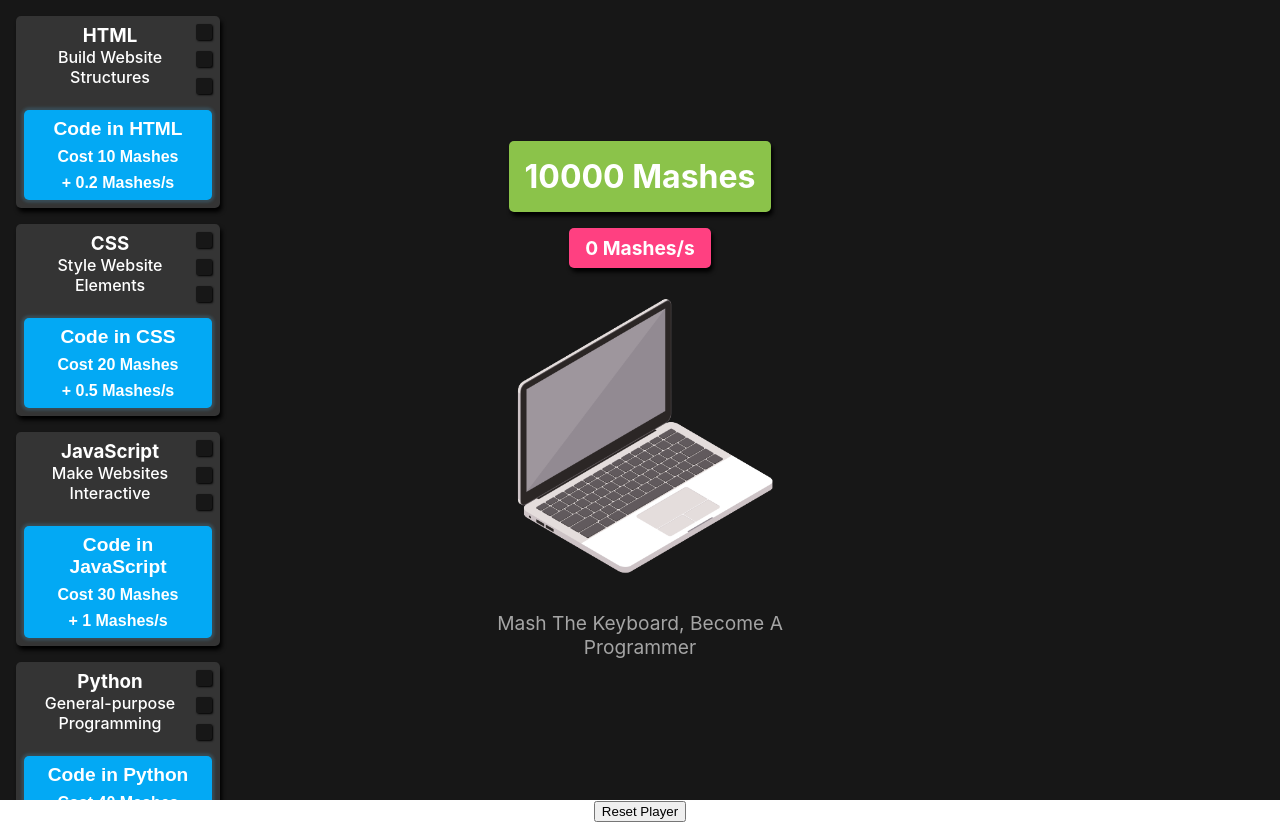
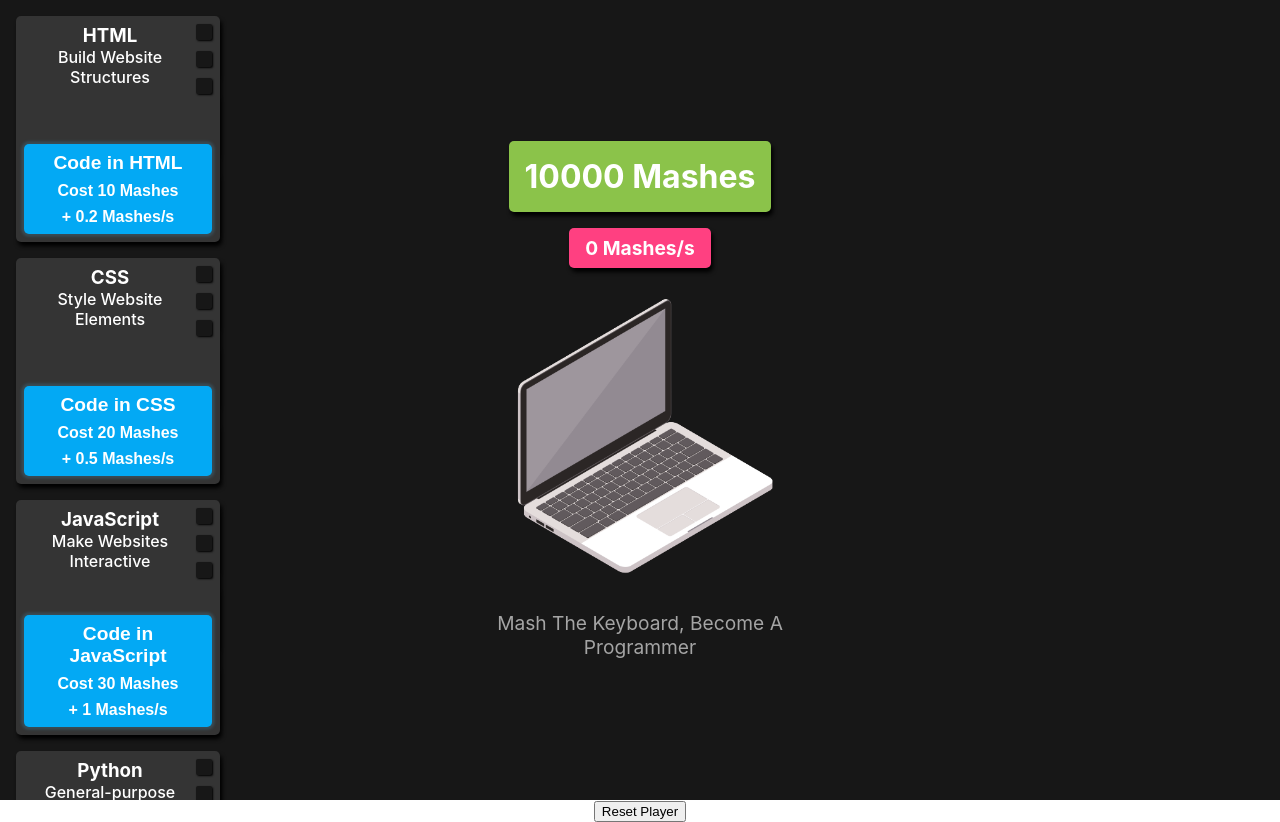
Before and after one commit to AntonErikssonCode/keyboard-masher, a React (Create React App) app: page / in a window 1280 px wide. Built offline with nearby package versions, Linux system fonts and the light colour scheme.

Commit message:
Perks animation works

```diff
--- a/src/components/upgradesSection/Perk.tsx
+++ b/src/components/upgradesSection/Perk.tsx
@@ -7,6 +7,7 @@
   index: number;
   upgradeName: string;
   handleSetPlayerInfo: (info: any) => void;
+  animate: boolean;
 }
 function Perk({
   handleSetPlayerInfo,
@@ -14,6 +15,7 @@
   perk,
   index,
   upgradeName,
+  animate
 }: Perk) {
   const [isPressed, setIsPressed] = useState(false);
   const [isBought, setIsBought] = useState(isPerkBought());
@@ -73,7 +75,7 @@
   }
 
   return (
-    <div className="perk default-border crazy-box-shadow">
+    <div className={`perk default-border crazy-box-shadow ${animate?"perks-animate":""} ${"perk"+index}`}>
       <div className="perk-info">
         <h4>{perk.name}</h4>
         <h5>{perk.bonus}</h5>
--- a/src/components/upgradesSection/Upgrade.tsx
+++ b/src/components/upgradesSection/Upgrade.tsx
@@ -391,7 +391,7 @@
       </div>
       <div className="perks-container">
         {perks.map((perk: any, index: number) => {
-          if (open) {
+
             return (
               <Perk
                 handleSetPlayerInfo={handleSetPlayerInfo}
@@ -400,9 +400,10 @@
                 playerInfo={playerInfo}
                 index={index}
                 upgradeName={name}
+                animate={open}
               />
             );
-          }
+
         })}
       </div>
     </div>
--- a/src/components/upgradesSection/perk.css
+++ b/src/components/upgradesSection/perk.css
@@ -13,14 +13,27 @@
   color: white;
   padding: 0.2rem 0.5rem;
   justify-content: space-between;
+
+  transform: translateX(-110%);
+}
+.perk0 {
+  transition: all 0.2s ease-out 0s;
+}
+.perk1 {
+  transition: all 0.2s ease-out 0.1s;
+}
+.perk2 {
+  transition: all 0.2s ease-out 0.2s;
 }
 
-.perk-info{
+.perks-animate {
+  transform: translateX(0);
+}
+.perk-info {
   display: flex;
   flex-direction: column;
-
 }
-.perk-button{
+.perk-button {
   border: none;
   background-color: var(--accent-color);
   color: var(--text-color);
@@ -31,9 +44,8 @@
   justify-content: center;
   align-items: center;
   transition: transform 0.1s ease;
-
 }
 
-.cant-afford-upgrade{
+.cant-afford-upgrade {
   background-color: var(--accent-color-3);
 }
--- a/src/components/upgradesSection/upgrade.css
+++ b/src/components/upgradesSection/upgrade.css
@@ -13,6 +13,7 @@
   gap: 1rem;
   cursor: pointer;
   justify-content: space-between;
+  z-index: 3;
 
 }
 
@@ -101,23 +102,10 @@
   flex-direction: column;
   justify-content: space-between;
   padding: 0.5rem;
-  animation: slideIn 1s ease-out 0s ;
   position: relative;
-   /* Initial position outside the screen */
-  transition: all 0.5s ease-out;
+
 }
-/*
-@keyframes slideIn {
-  from {
-    transform: translateX(-100%);
-    opacity: 0;
-  }
-  to {
-    transform: translateX(0);
-    opacity: 1;
-  }
-}
- */
+
 .upgrades-mashesPerSec{
   font-weight: 400;
 }
--- a/src/index.css
+++ b/src/index.css
@@ -5,6 +5,7 @@
     sans-serif;
   -webkit-font-smoothing: antialiased;
   -moz-osx-font-smoothing: grayscale;
+  user-select: none;
 }
 
 :root {
```
